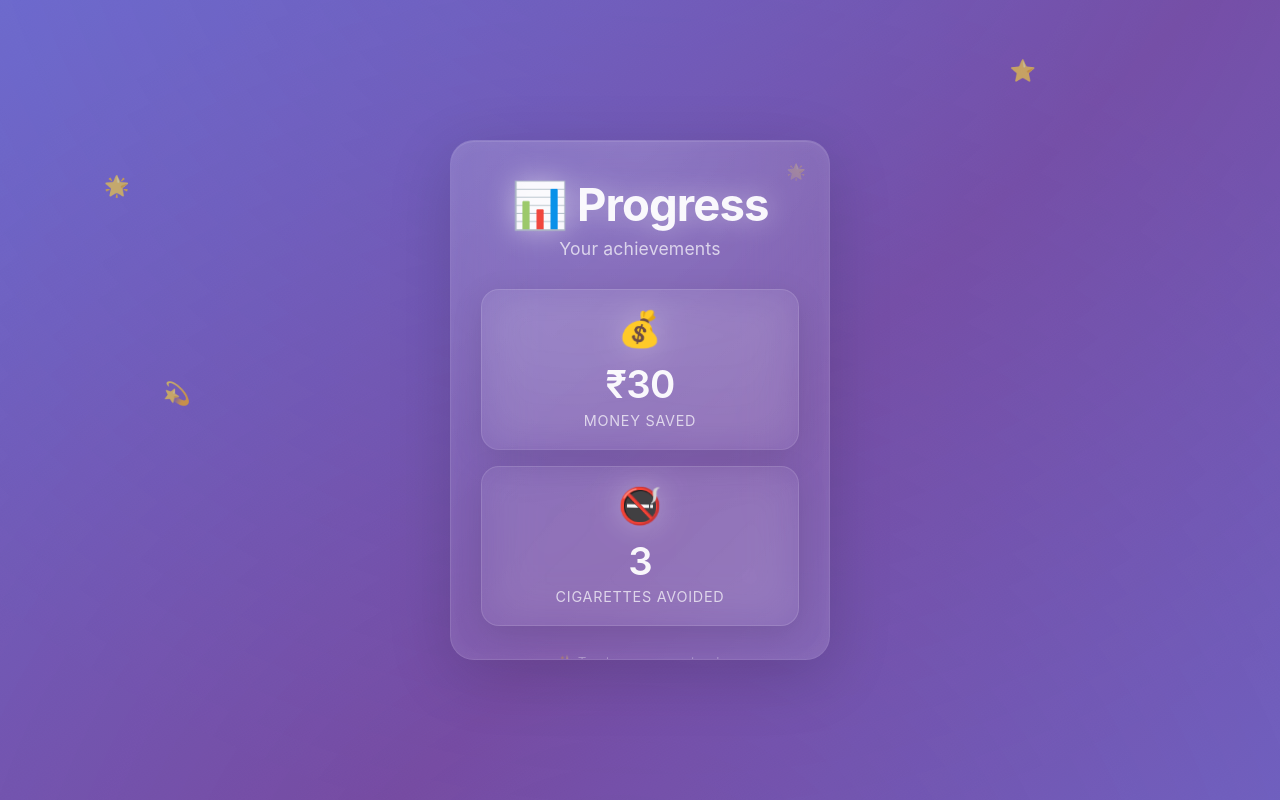
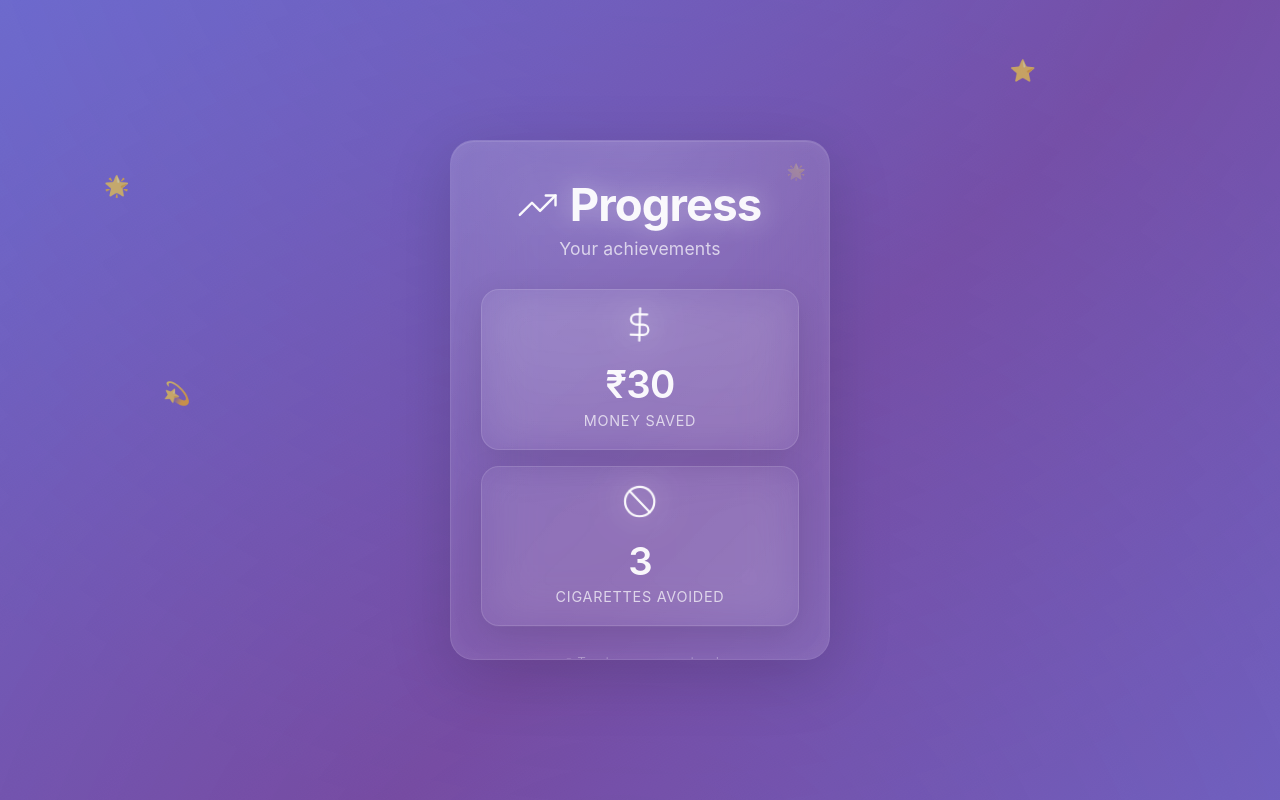
Before and after one commit to saqibmir1/clear-day, a plain HTML site: page index.html in a window 1280 px wide. Drawn offline with nearby package versions, Linux system fonts and the light colour scheme; a web font is replaced by a local one.

Commit message:
make static

```diff
--- a/index.html
+++ b/index.html
@@ -6,6 +6,8 @@
     <meta name="viewport" content="width=device-width, initial-scale=1.0">
     <title>Clear Day - My Smoke-Free Journey</title>
     <link href="https://fonts.googleapis.com/css2?family=SF+Pro+Display:wght@100;200;300;400;500;600;700;800;900&display=swap" rel="stylesheet">
+    <!-- Feather Icons -->
+    <script src="https://unpkg.com/feather-icons"></script>
     <style>
         :root {
             --primary-glass: rgba(255, 255, 255, 0.08);
@@ -177,6 +179,18 @@
             letter-spacing: -0.02em;
             line-height: 1.1;
             animation: titleGlow 3s ease-in-out infinite;
+            display: flex;
+            align-items: center;
+            justify-content: center;
+            gap: 12px;
+        }
+
+        .title svg {
+            width: 2.4rem;
+            height: 2.4rem;
+            stroke: var(--text-primary);
+            stroke-width: 1.5;
+            filter: drop-shadow(0 0 25px rgba(255, 255, 255, 0.5));
         }
 
         @keyframes titleGlow {
@@ -301,6 +315,14 @@
             filter: drop-shadow(0 0 15px rgba(255, 255, 255, 0.3));
         }
 
+        .stat-icon svg {
+            width: 2.2rem;
+            height: 2.2rem;
+            stroke: var(--text-primary);
+            stroke-width: 1.5;
+            filter: drop-shadow(0 0 20px rgba(255, 255, 255, 0.4));
+        }
+
         @keyframes iconFloat {
             0%, 100% {
                 transform: translateY(0px) rotate(0deg);
@@ -335,6 +357,17 @@
             animation: hintPulse 3s ease-in-out infinite;
             letter-spacing: 0.02em;
             margin-top: auto;
+            display: flex;
+            align-items: center;
+            justify-content: center;
+            gap: 6px;
+        }
+
+        .flip-hint svg {
+            width: 0.9rem;
+            height: 0.9rem;
+            stroke: var(--text-tertiary);
+            stroke-width: 1.5;
         }
 
         @keyframes hintPulse {
@@ -455,7 +488,7 @@
             <!-- Front Face - Streak -->
             <div class="card-face front">
                 <div class="card-header">
-                    <div class="title">🌤️ Clear Day</div>
+                    <div class="title"><i data-feather="sun"></i> Clear Day</div>
                     <div class="subtitle">Smoke-free journey</div>
                 </div>
 
@@ -465,31 +498,31 @@
                     <div class="streak-details" id="timeDetails">0 hours, 0 minutes</div>
                 </div>
 
-                <div class="flip-hint">✨ Tap to see your progress</div>
+                <div class="flip-hint"><i data-feather="bar-chart"></i> Tap to see your progress</div>
             </div>
 
             <!-- Back Face - Stats -->
             <div class="card-face back">
                 <div class="card-header">
-                    <div class="title">📊 Progress</div>
+                    <div class="title"><i data-feather="trending-up"></i> Progress</div>
                     <div class="subtitle">Your achievements</div>
                 </div>
 
                 <div class="stats-container">
                     <div class="stat-item">
-                        <div class="stat-icon">💰</div>
+                        <div class="stat-icon"><i data-feather="dollar-sign"></i></div>
                         <div class="stat-value">₹<span id="moneySaved">0</span></div>
                         <div class="stat-label">Money Saved</div>
                     </div>
 
                     <div class="stat-item">
-                        <div class="stat-icon">🚭</div>
+                        <div class="stat-icon"><i data-feather="slash"></i></div>
                         <div class="stat-value" id="cigarettesAvoided">0</div>
                         <div class="stat-label">Cigarettes Avoided</div>
                     </div>
                 </div>
 
-                <div class="flip-hint">✨ Tap to see your streak</div>
+                <div class="flip-hint"><i data-feather="trending-up"></i> Tap to see your streak</div>
             </div>
         </div>
     </div>
@@ -561,6 +594,9 @@
         function init() {
             updateDisplay();
 
+            // Initialize Feather icons
+            feather.replace();
+
             // Update time every minute
             setInterval(updateDisplay, 60000);
 
```
